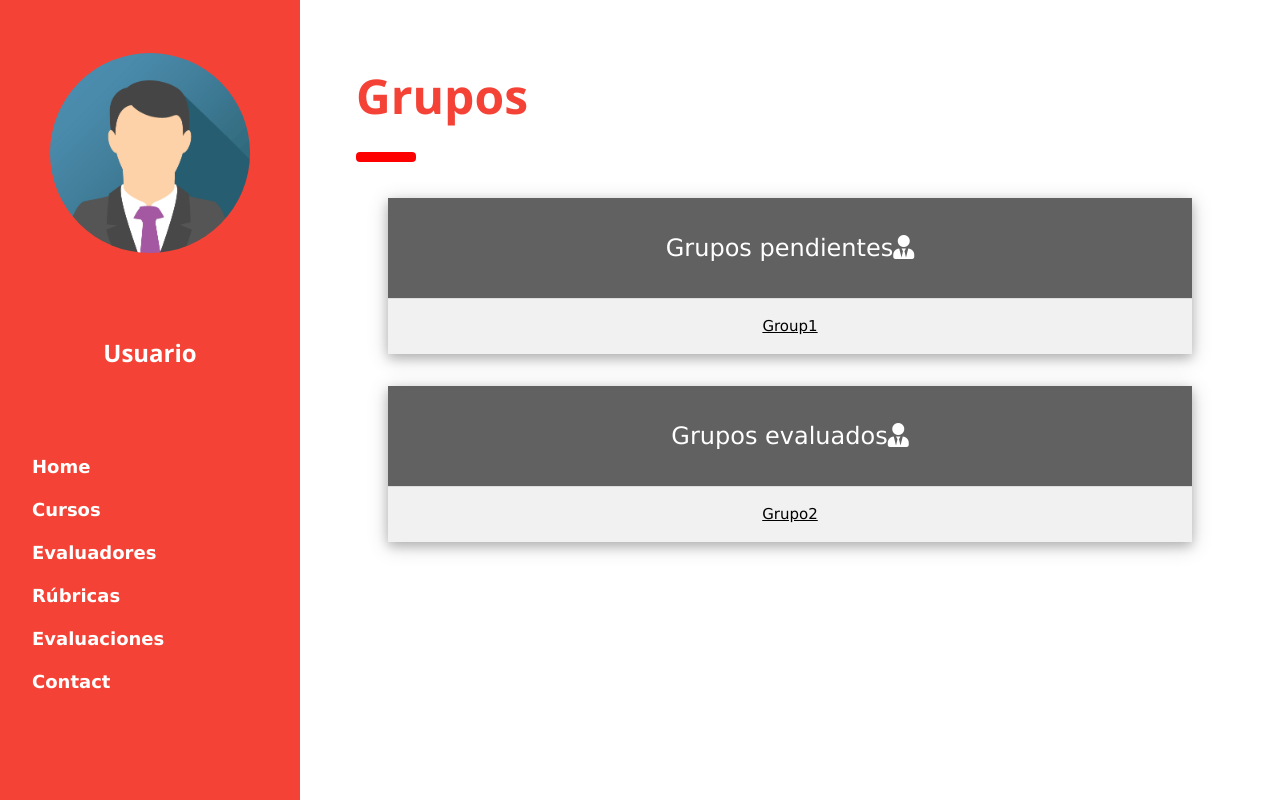
After one commit to DCC-CC4401/2019-1-fsociety-T4, a Django app: page /EvPresentaciones/Admin_interface/ver_grupos/1 in a window 1280 px wide. The commit adds this page. Run offline with Django 3.2, Linux system fonts and the light colour scheme; data comes from the database, SQL or seed files in the repository; both versions use the stored data as it was after the commit; some libraries are stand-ins or nearby versions.

Commit message:
Agregando Grupos y Miembros

```diff
--- a/EvPresentaciones/models.py
+++ b/EvPresentaciones/models.py
@@ -212,6 +212,7 @@ class Cursos_Alumnos(models.Model):
     nombreGrupo = models.CharField(max_length=50, null=True, default="No Group")
     curso = models.ForeignKey(Cursos, on_delete=models.CASCADE, null=True)
     alumnos = models.ForeignKey(Alumnos, on_delete=models.CASCADE, null=True)
+    evaluado=models.BooleanField()
 
     class Meta:
         unique_together = (("curso", "alumnos"),)
@@ -222,6 +223,7 @@ class Cursos_Alumnos(models.Model):
 
 class Alumnos_Evaluacion(models.Model):
     nota = models.FloatField(null=True)
+    tiempo = models.DurationField(default=0)
     alumno = models.ForeignKey(Alumnos, on_delete=models.CASCADE, null=True)
     evaluacion = models.ForeignKey(Evaluacion, on_delete=models.CASCADE, null=True)
 
--- a/EvPresentaciones/templates/EvPresentaciones/Admin_interface/Evaluaciones_admin.html
+++ b/EvPresentaciones/templates/EvPresentaciones/Admin_interface/Evaluaciones_admin.html
@@ -102,13 +102,13 @@
         <!-- botones de ver y modificar evaluacion-->
 
 
-        <form action="{% url 'ficha_evaluacion_admin' o.evaluacion.id %}">
+        <form action="{% url 'ver_grupos' o.evaluacion.id %}">
             <!-- ver evaluacion -->
             <button class="w3-button w3-large w3-red w3-round" type="submit">Ver</button>
-            <!-- modificar evaluacion -->
+        </form>
             <button onclick="document.getElementById('modificar_{{ o.evaluacion.id }}').style.display='block'"
                 class="w3-button w3-large w3-red w3-margin-left w3-round">Modificar</button>
-        </form>
+
 
 
 
--- /dev/null
+++ b/EvPresentaciones/templates/EvPresentaciones/Admin_interface/ver_grupos.html
@@ -0,0 +1,31 @@
+{% extends 'EvPresentaciones/BASE/base.html' %}
+{% block contenido %}
+<div class="w3-container" style="margin-top:50px">
+    <h1 class="w3-xxxlarge w3-text-red"><b>Grupos</b></h1>
+    <hr style="width:50px;border:5px solid red" class="w3-round">
+    <div class="w3-container w3-center">
+            <div class="w3-panel  w3-margin-bottom">
+                    <ul class="w3-ul w3-light-grey w3-center w3-card-4">
+                        <li class="w3-dark-grey w3-xlarge w3-padding-32">Grupos pendientes<i class="fas fa-user-tie"></i></li>
+
+                        {% for g in grupos_p %}
+                            <li class="w3-padding-16"><a href={% url 'ficha_evaluacion_admin' evaluacion.id g %}>{{g}}</a></i>
+                            </li>
+                        {% endfor %}
+                    </ul>
+                </div>
+    </div>
+    <div class="w3-container w3-center">
+            <div class="w3-panel  w3-margin-bottom">
+                    <ul class="w3-ul w3-light-grey w3-center w3-card-4">
+                        <li class="w3-dark-grey w3-xlarge w3-padding-32">Grupos evaluados<i class="fas fa-user-tie"></i></li>
+
+                        {% for g in grupos_e %}
+                            <li class="w3-padding-16"><a href={% url 'ficha_evaluacion_admin' evaluacion.id  g%}>{{g}}</a></i>
+                            </li>
+                        {% endfor %}
+                    </ul>
+                </div>
+    </div>
+</div>
+{% endblock %}
--- a/EvPresentaciones/urls.py
+++ b/EvPresentaciones/urls.py
@@ -12,7 +12,7 @@ urlpatterns = [
     path('Admin_interface/Evaluaciones_admin1',             views.agregar_evaluaciones,   name='agregar_evaluaciones'),
     path('Admin_interface/Evaluaciones_admin2/<int:id>',    views.eliminar_evaluaciones,  name='eliminar_evaluaciones'),
     path('Admin_interface/Evaluaciones_admin3/<int:id>',    views.modificar_evaluaciones, name='modificar_evaluaciones'),
-    path('Admin_interface/evaluacion_admin/<int:id>',       views.ver_evaluacion_admin,   name='ficha_evaluacion_admin'),
+    path('Admin_interface/evaluacion_admin/<int:id> <str:grupo>',       views.ver_evaluacion_admin,   name='ficha_evaluacion_admin'),
     path('Admin_interface/Evaluadores_admin',               views.Evaluadores_admin,      name='evaluadores_admin'),
     path('Admin_interface/Landing_page_admin',              views.Landing_page_admin,     name='landing_page_admin'),
     path('Admin_interface/Rubricas_admin',                  views.Rubricas_admin,         name='rubricas_admin'),
@@ -22,6 +22,8 @@ urlpatterns = [
     path('Admin_interface/Ver_rubrica/<int:id>',            views.ver_rubrica_select,     name='ver_select'),
     path('Admin_interface/Ver_rubrica_detalle/<str:nombre>',views.ver_rubrica_detalle,    name='ver_detalle'),
     path('FichasRubricas/Rubrica_guardada',                 views.guardarRubrica,         name='guardar_rubrica'),
+    path('Admin_interface/ver_grupos/<int:id>',             views.verGrupos,              name='ver_grupos'),
+    path('Admin_interface/evaluacion_admin2/<int:id><str:grupo>',  views.agregar_alumno_presentacion,  name='agregar_alumno_presentacion'),
 
     # Vistas de evaluador
 
--- a/EvPresentaciones/views.py
+++ b/EvPresentaciones/views.py
@@ -231,14 +231,20 @@ def Post_evaluaciones_admin(request):
     return render(request, 'EvPresentaciones/Eval_interface/postevaluacionadmin.html')
 
 
-def ver_evaluacion_admin(request, id):
+def ver_evaluacion_admin(request, id, grupo):
     context = {}
     par_curso_evaluacion = Cursos_Evaluacion.objects.get(evaluacion=id)
     evaluacion = par_curso_evaluacion.evaluacion
+    curso=par_curso_evaluacion.curso
+    grupoE=Cursos_Alumnos.objects.get(curso=curso, nombreGrupo=grupo)
     curso = par_curso_evaluacion.curso
+    alumnos=[]
+
+    miembros=Cursos_Alumnos.objects.filter(curso=curso, nombreGrupo=grupo)
+    for a in miembros:
+        alumnos.append(a.alumnos)
 
     par_evaluacion_rubrica=Evaluacion_Rubrica.objects.get(evaluacion=id)
-    #hardcodeado mientras para probar
     rubrica = par_evaluacion_rubrica.rubrica
     print(rubrica.nombre)
     lineas = []
@@ -279,9 +285,32 @@ def ver_evaluacion_admin(request, id):
     context['rubrica']=lineas
     context['aspecto']=aspecto
     context['criterios']=criterios
+    context['grupo']=grupoE
+    context['alumnos']=alumnos
 
     return render(request, 'EvPresentaciones/Admin_interface/evaluacion_admin.html',
                   context)
+
+
+def verGrupos(request, id):
+   par_curso_evaluacion=Cursos_Evaluacion.objects.get(evaluacion=id)
+   evaluacion=par_curso_evaluacion.evaluacion
+   curso=par_curso_evaluacion.curso
+   grupos_p=[]
+   grupos_e=[]
+   grupo=Cursos_Alumnos.objects.filter(curso=curso)
+   for g in grupo:
+       if(g.evaluado==False):
+           grupos_p.append(g.nombreGrupo)
+       else:
+           grupos_e.append(g.nombreGrupo)
+
+   return render(request, 'EvPresentaciones/Admin_interface/ver_grupos.html',{'grupos_e':grupos_e, 'grupos_p':grupos_p, 'evaluacion':evaluacion})
+
+def agregar_alumno_presentacion(request,id,grupo):
+
+
+   return ver_evaluacion_admin(request,id,grupo)
 
 
 # funciones resumen evaluacion
@@ -469,6 +498,7 @@ def Rubricas_admin(request):
                                listaArchivos[i]])  # Le paso el indice para poder usarlo de id en elementos html
     print(listaEntregada)
 
+
     return render(request, 'EvPresentaciones/Admin_interface/Rubricas_admin.html', {'lista': listaEntregada})
 
 
```
Also changed, not shown: EvPresentaciones/templates/EvPresentaciones/Admin_interface/evaluacion_admin.html (+52 -14 lines), EvPresentaciones/migrations/0001_initial.py, db.sqlite3.
